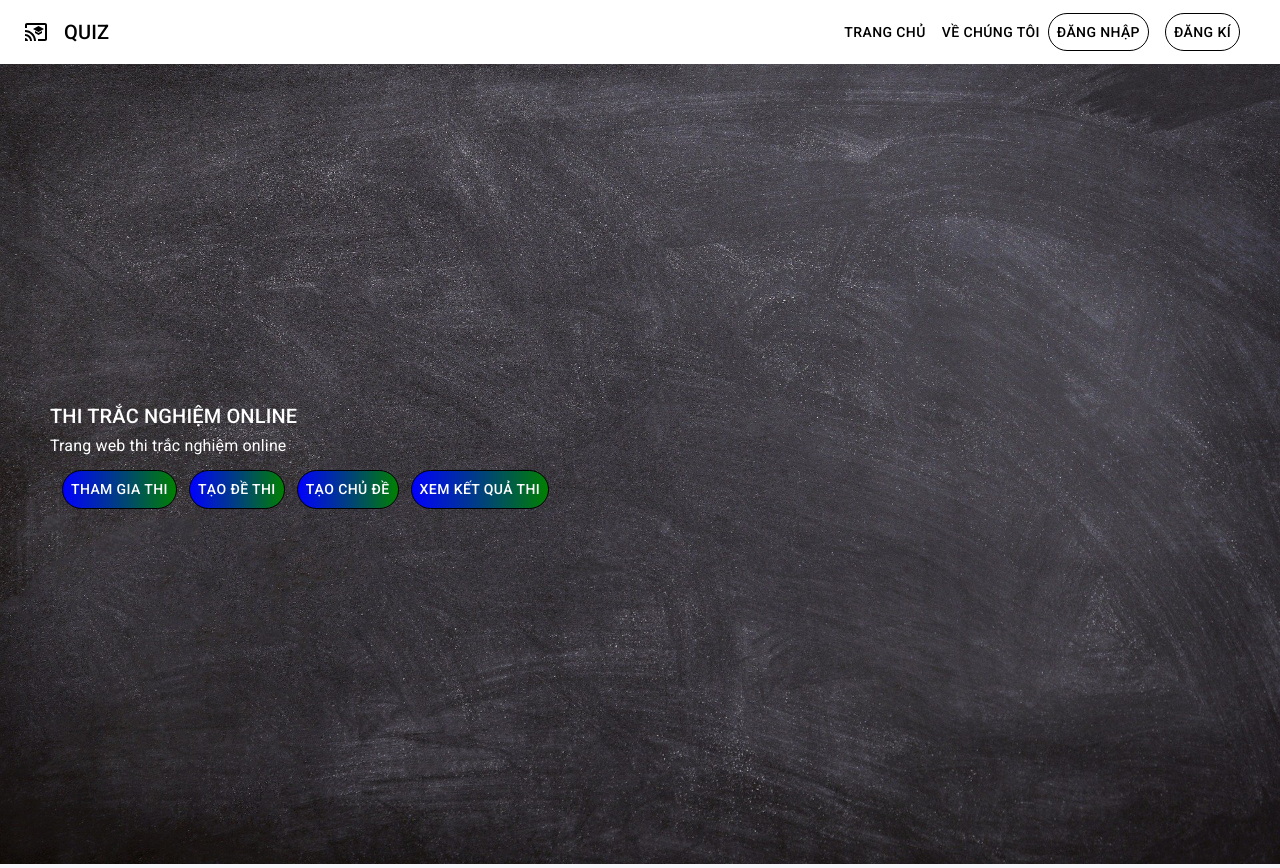
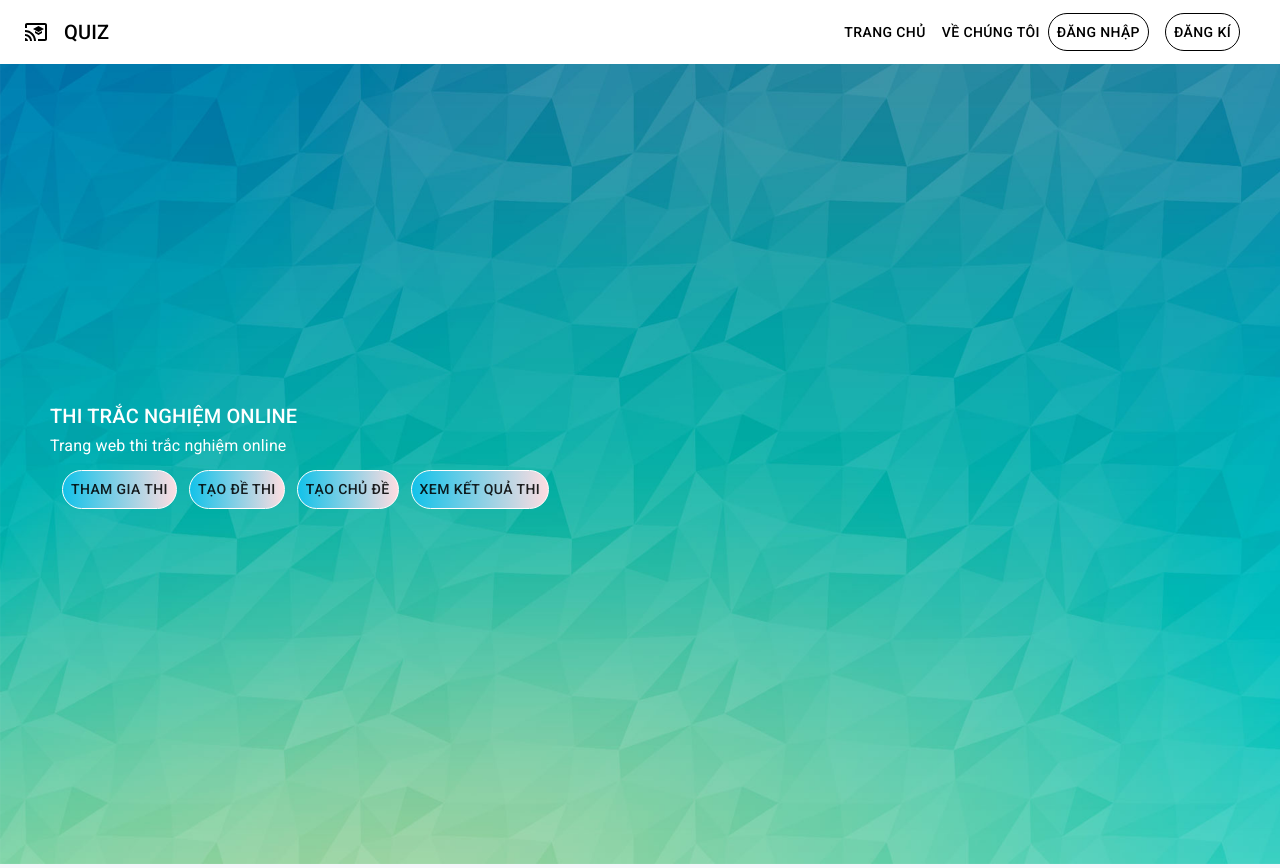
Before and after one commit to online-test-project-springboot/online-test-frontend, a React (Create React App) app: page / in a window 1280 px wide. Built offline with nearby package versions, Linux system fonts and the light colour scheme.

Commit message:
fix_code_login

```diff
--- a/src/api/axiosClient.js
+++ b/src/api/axiosClient.js
@@ -1,7 +1,7 @@
 import axios from 'axios';
 
 const axiosClient = axios.create({
-  baseURL: 'http://192.168.1.67:8910/onlinetest/rest',
+  baseURL: 'http://localhost:8910/onlinetest/rest',
   headers: {
     'Content-Type': 'application/json',
   },
--- a/src/components/Base-background/index.jsx
+++ b/src/components/Base-background/index.jsx
@@ -1,6 +1,6 @@
 import { Box } from '@material-ui/core';
 import { makeStyles } from '@material-ui/styles';
-import bgHome from 'img/bgHome.jpg';
+import bgHome from 'img/bgHome.png';
 import React from 'react';
 
 const useStyles = makeStyles((theme) => ({
--- a/src/features/Home/index.jsx
+++ b/src/features/Home/index.jsx
@@ -22,11 +22,13 @@ const useStyles = makeStyles((theme) => ({
   },
 
   loginBtn: {
-    backgroundImage: 'linear-gradient(to right, blue , green)',
+    backgroundImage: ' linear-gradient( 0.25turn,#12c2e9,#ffdde1)',
     marginTop: '10px',
     marginLeft: '12px',
     borderRadius: '20px',
-    border: '1px solid black',
+    border: '0.5px solid white',
+    color:'#000000de',
+    font:'sans-serif',
   },
 }));
 
@@ -51,7 +53,7 @@ function HomeFeature(props) {
         <Button className={classes.loginBtn} color="inherit">
           Tạo đề thi
         </Button>
-        <NavLink to="/topic" className={classes.link}>
+        <NavLink to="/" className={classes.link}>
           <Button onClick={handleDirect} className={classes.loginBtn} color="inherit">
             Tạo chủ đề
           </Button>
--- /dev/null
+++ b/src/features/Topic/index.jsx
@@ -0,0 +1,16 @@
+import BaseBg from 'components/Base-background';
+import React from 'react';
+import { useRouteMatch } from 'react-router-dom';
+
+TopicFeature.propTypes = {};
+
+function TopicFeature(props) {
+  const match = useRouteMatch();
+  return (
+    <div>
+      <BaseBg />
+    </div>
+  );
+}
+
+export default TopicFeature;
```
Also changed, not shown: src/img/bgHome.jpg (deleted), src/img/bgHome.png (added).
